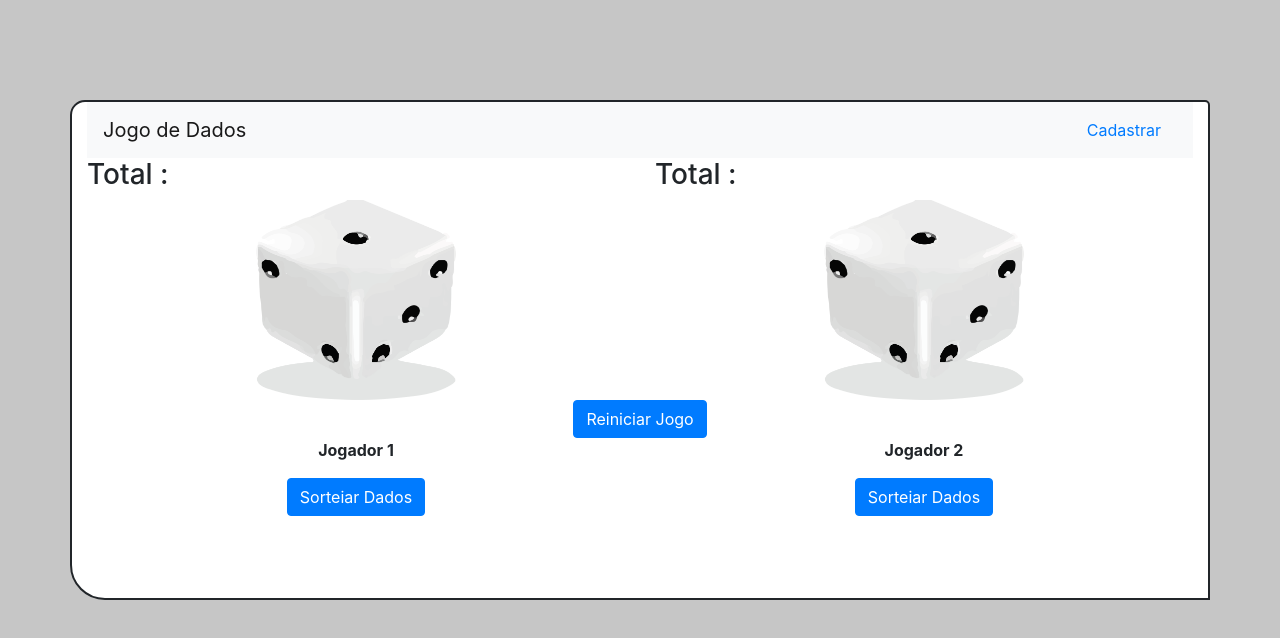
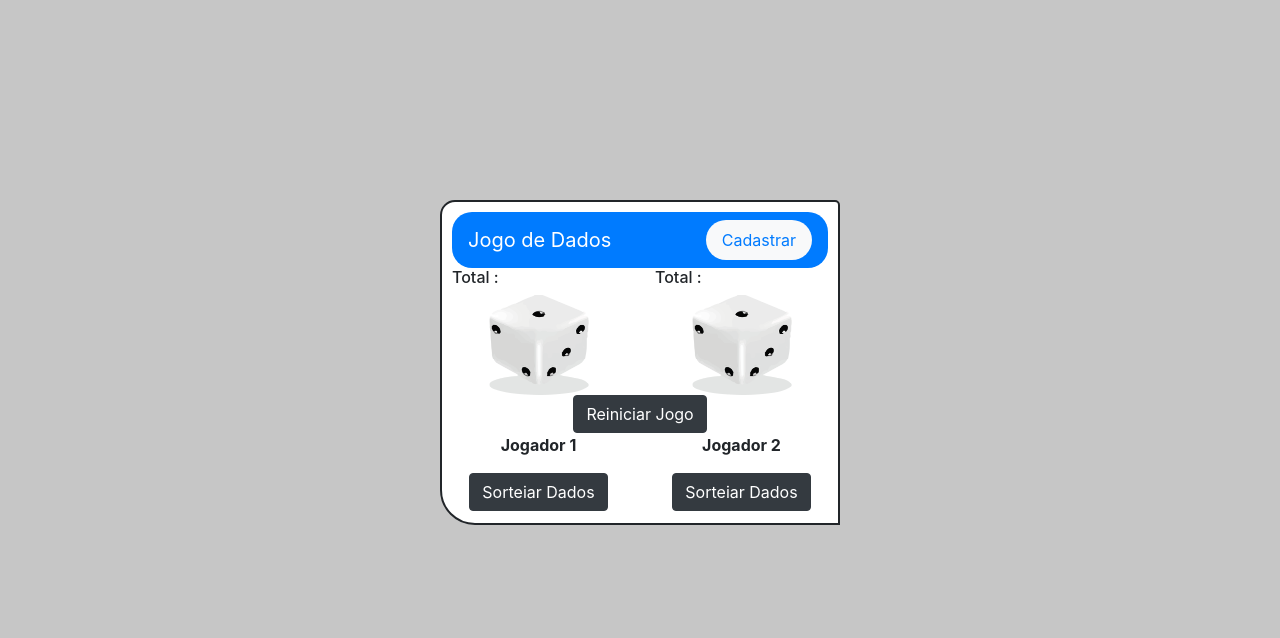
Before and after one commit to jeangs99/jogo-de-dados, a plain HTML site: page index.html in a window 1280 px wide. Drawn offline with Linux system fonts and the light colour scheme.

Commit message:
v0.1 (beta)
Visual Beta

```diff
--- a/css/style.css
+++ b/css/style.css
@@ -6,12 +6,20 @@ body {
   background-color: #ffffff;
   border: 2px solid;
   border-radius: 15px 5px 0px 35px;
-  height: 500px;
-  margin-top: 100px;
+  height: 325px;
+  margin-top: 200px;
+  width: 400px;
+  padding: 10px;
 }
 
-/*#center1> input {
-  position: absolute;
-  margin-left: 205px;
-  margin-bottom: 5000px;
-}*/
+nav {
+  border-radius: 20px;
+}
+
+.nav-link {
+  border-radius: 50px;
+}
+
+/*
+div.container > nav.
+*/
--- a/index.html
+++ b/index.html
@@ -14,44 +14,42 @@
 
 <body>
 <div class="container">
-    <nav class="navbar navbar-light bg-light">
+    <nav class="navbar navbar-dark bg-primary">
       <a class="navbar-brand" href="#">Jogo de Dados</a>
-      <a class="nav-link" href="#">Cadastrar</a>
+      <a class="nav-link bg-light" href="#">Cadastrar</a>
     </nav>
 
   <div class="row">
       <div class="col col-lg-6">
         <div class="text-center">
-          <h3 class="text-left">Total : </h3>
-          <img src="imagens/dados.gif" onmouseover="Grande(this)" id="img1" width="200px" height="200px"/>
-          <!--<p class="text-center"><strong> Jogador 1</strong></p>-->
+          <h6 class="text-left">Total : </h6>
+          <img src="imagens/dados.gif" onmouseover="Grande(this)" id="img1" width="100px" height="100px"/>
         </div>
       </div>
 
       <div class="col col-lg-6">
         <div class="text-center">
-          <h3 class="text-left">Total : </h3>
-          <img src="imagens/dados.gif" onmouseover="Grande(this)" id="img2" width="200px" height="200px"/>
-          <!--<p id="trocarNome" class="text-center"><strong>Jogador 2</strong></p>-->
+          <h6 class="text-left">Total : </h6>
+          <img src="imagens/dados.gif" onmouseover="Grande(this)" id="img2" width="100px" height="100px"/>
         </div>
       </div>
   </div>
 
   <div class="row">
     <div class="col text-center">
-      <input type="button" class="btn btn-primary" name="reiniciar" value="Reiniciar Jogo" onclick="reiniciar">
+      <input type="button" class="btn btn-dark" name="reiniciar" value="Reiniciar Jogo" onclick="reiniciar">
     </div>
   </div>
 
   <div class="row">
     <div class="col col-lg-6 text-center">
       <p class="text-center"><strong>Jogador 1</strong></p>
-      <input class="btn btn-primary" type="button" name="dado1" value="Sorteiar Dados" onclick="sorteia1()">
+      <input class="btn btn-dark" type="button" name="dado1" value="Sorteiar Dados" onclick="sorteia1()">
     </div>
 
     <div class="col col-lg-6 text-center">
       <p class="text-center"><strong>Jogador 2</strong></p>
-      <input class="btn btn-primary" type="button" name="dado2" value="Sorteiar Dados" onclick="sorteiar2()">
+      <input class="btn btn-dark" type="button" name="dado2" value="Sorteiar Dados" onclick="sorteiar2()">
     </div>
 
   </div>
```
